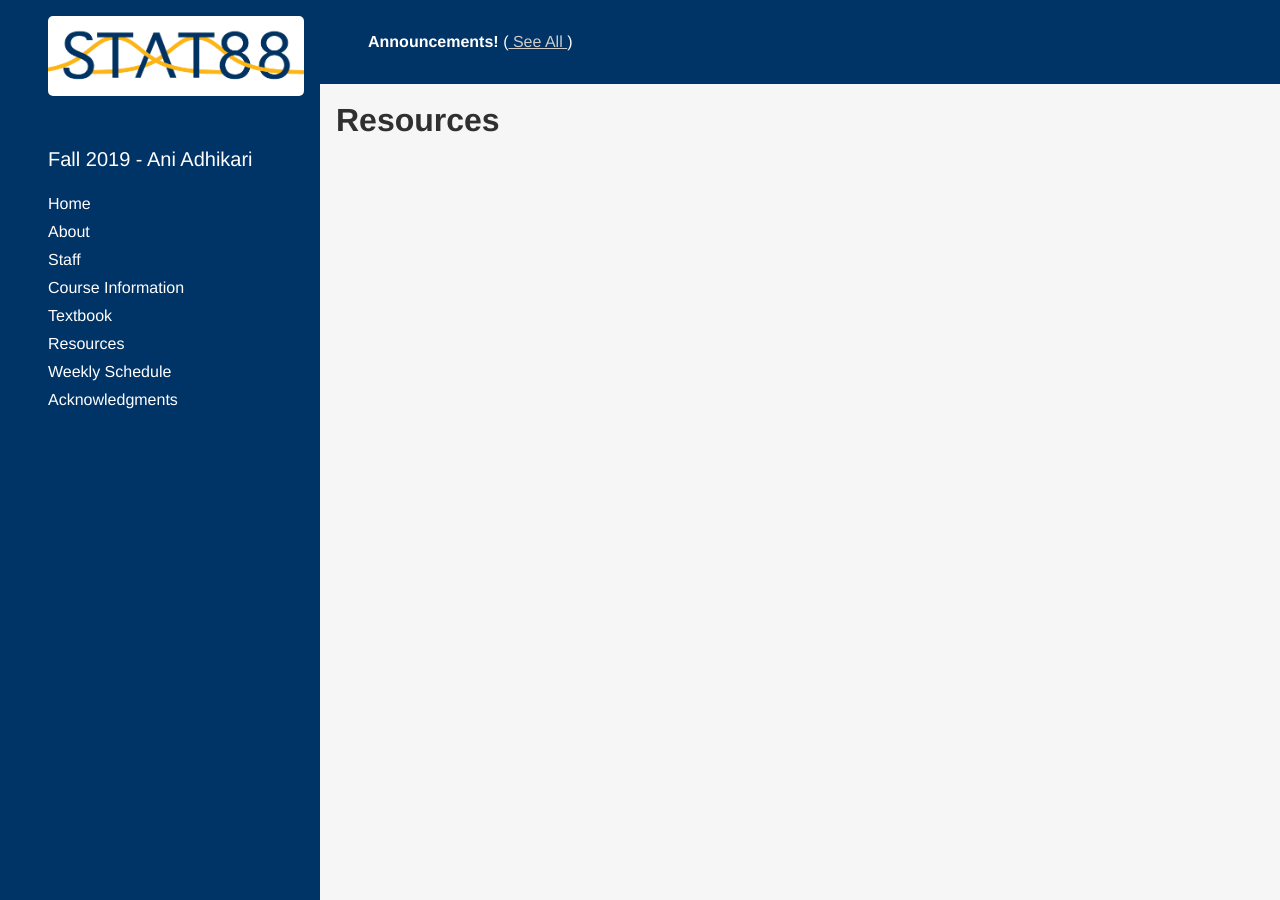
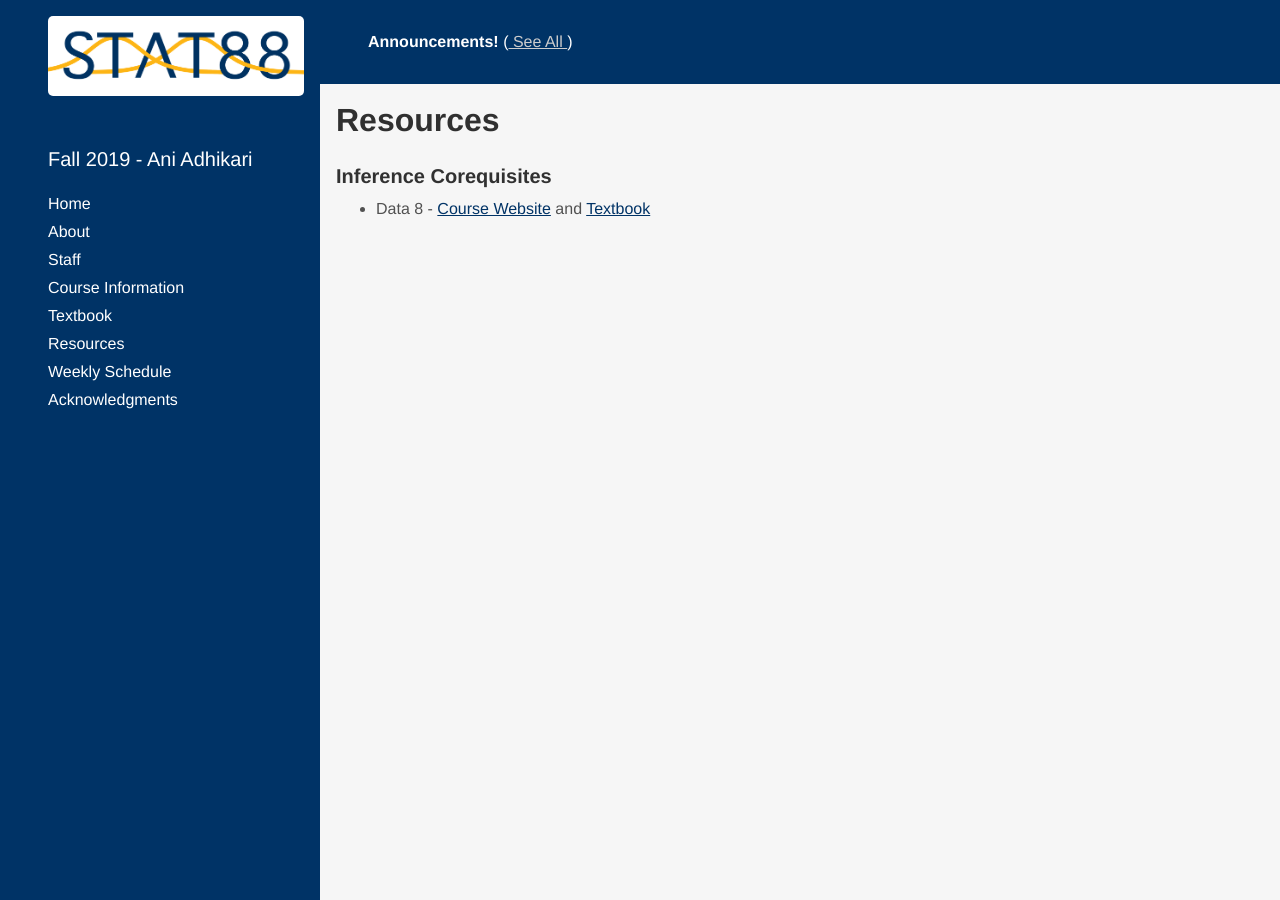
Before and after one commit to stat88/stat88.github.io, a Jekyll site: the page built from references.md, in a window 1280 px wide. Built offline with Jekyll 4.4.1, drawn with Linux system fonts in a browser that asks for light colours; some web fonts are replaced.

Commit message:
modified references page slightly

```diff
--- a/references.md
+++ b/references.md
@@ -3,6 +3,9 @@ layout: page
 title: Resources
 ---
 <script src="https://stackpath.bootstrapcdn.com/bootstrap/3.4.0/js/bootstrap.min.js" integrity="sha384-vhJnz1OVIdLktyixHY4Uk3OHEwdQqPppqYR8+5mjsauETgLOcEynD9oPHhhz18Nw" crossorigin="anonymous"></script>
+
+### Inference Corequisites
+- Data 8 - [Course Website](http://data8.org/sp18/) and [Textbook](http://inferentialthinking.com/)
 
 <!-- ### Mathematics Prerequisites
 - Summation Notation - [Here](http://www.cs.yale.edu/homes/aspnes/pinewiki/attachments/SummationNotation/summation-notation.pdf) is a terrific summary by Prof. [James Aspnes](http://www.cs.yale.edu/homes/aspnes/) of the Yale CS department.
```
